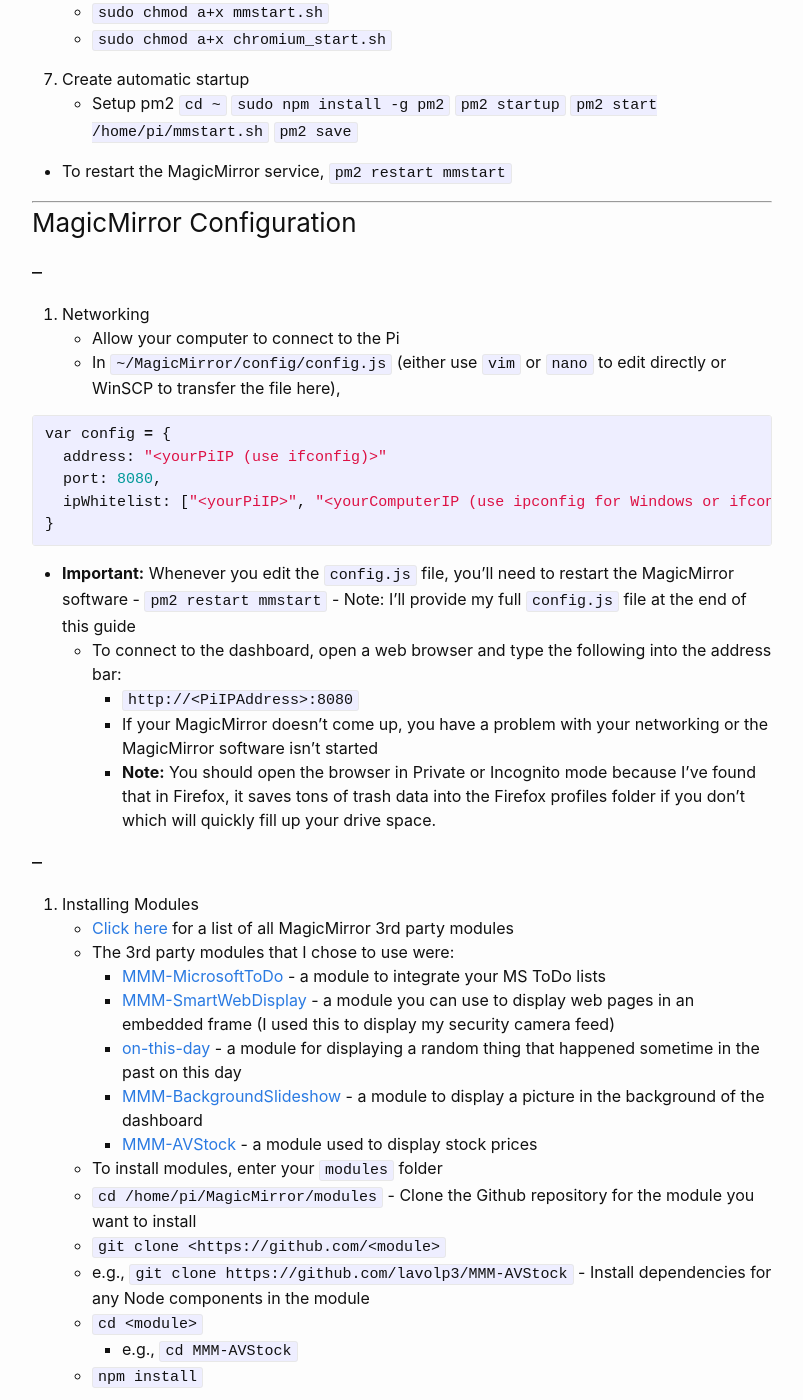
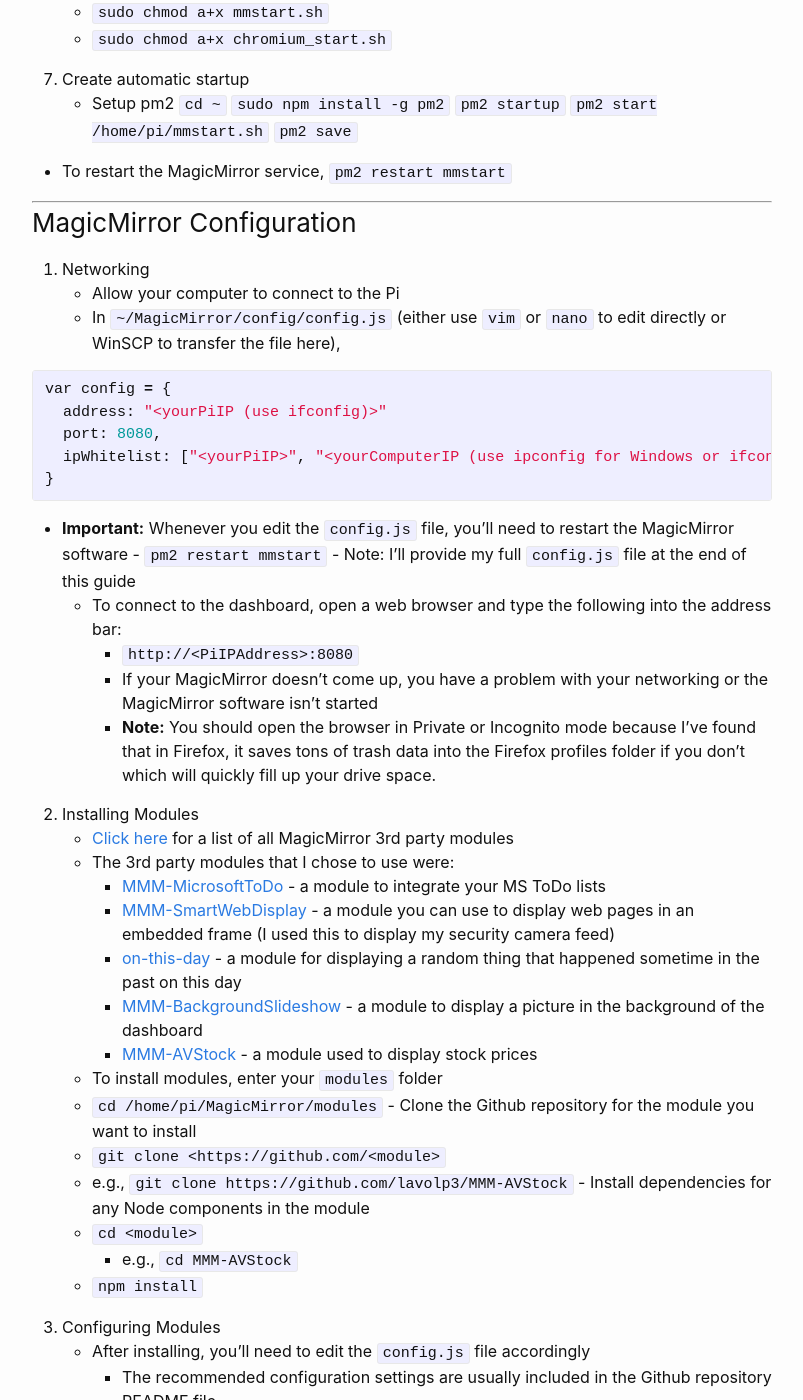
Before and after one commit to codingwatermelon/codingwatermelon.github.io, a Jekyll site: the page built from _posts/2020-09-09-how-to-make-a-magic-mirror.md, in a window 1280 px wide and 1400 px high, scrolled down 3931 px. Shown: the whole window, without its empty margins (238-1041 px from the left). Built offline with Jekyll 4.4.1, drawn with Linux system fonts in a browser that asks for light colours.

Commit message:
Update 2020-09-09-how-to-make-a-magic-mirror.md

```diff
--- a/_posts/2020-09-09-how-to-make-a-magic-mirror.md
+++ b/_posts/2020-09-09-how-to-make-a-magic-mirror.md
@@ -154,7 +154,7 @@ chromium-browser --incognito --kiosk http://localhost:8080/
 ***
 
 ### MagicMirror Configuration
-#### --
+
 1. Networking
   - Allow your computer to connect to the Pi
   - In `~/MagicMirror/config/config.js` (either use `vim` or `nano` to edit directly or WinSCP to transfer the file here),
@@ -175,7 +175,7 @@ var config = {
       - If your MagicMirror doesn't come up, you have a problem with your networking or the MagicMirror software isn't started
       - **Note:** You should open the browser in Private or Incognito mode because I've found that in Firefox, it saves tons of trash data into the Firefox profiles folder if you don't which will quickly fill up your drive space.
 
-#### --
+{:start="2"}
 2. Installing Modules
   - [Click here](https://github.com/MichMich/MagicMirror/wiki/3rd-party-modules) for a list of all MagicMirror 3rd party modules
   - The 3rd party modules that I chose to use were:
@@ -194,7 +194,7 @@ var config = {
       - e.g., `cd MMM-AVStock`
     - `npm install`
 
-#### --
+{:start="3"}
 3. Configuring Modules
   - After installing, you'll need to edit the `config.js` file accordingly
         - The recommended configuration settings are usually included in the Github repository README file
@@ -218,7 +218,7 @@ var config = {
   - After finished with editing the file, restart the MagicMirror software
     - `pm2 restart mmstart`
 
-#### --
+{:start="4"}
 4. Troubleshooting
   - Developer Tools is your friend
       - You can use developer tools to find syntax errors in the `config.js` file or to just figure out what a module is doing
```
